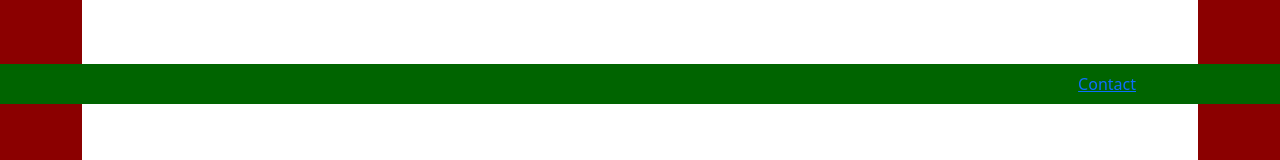
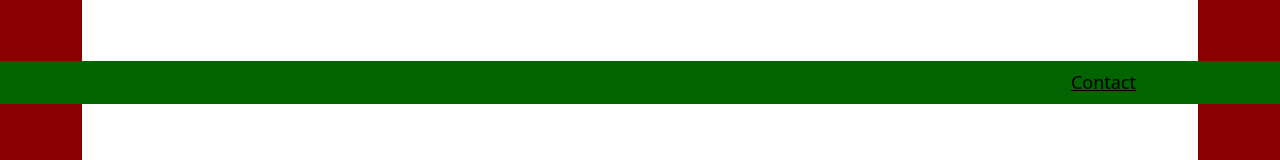
Before and after one commit to PotatoSaladOverlord/LiviaSafaeTP2, an Angular app in the folder exo2-livia-safae/: page /liste in a window 1280 px wide. Shown: the part 696-856 px from the top of the page. Built offline with nearby package versions, Linux system fonts and the light colour scheme.

Commit message:
contact en noir

```diff
--- a/exo2-livia-safae/src/app/footer/footer.component.scss
+++ b/exo2-livia-safae/src/app/footer/footer.component.scss
@@ -1,3 +1,8 @@
 footer {
   background-color: darkgreen;
 }
+
+a {
+  font-size: 18px; /* Adjust the size as needed */
+  color: #000000;
+}
```
